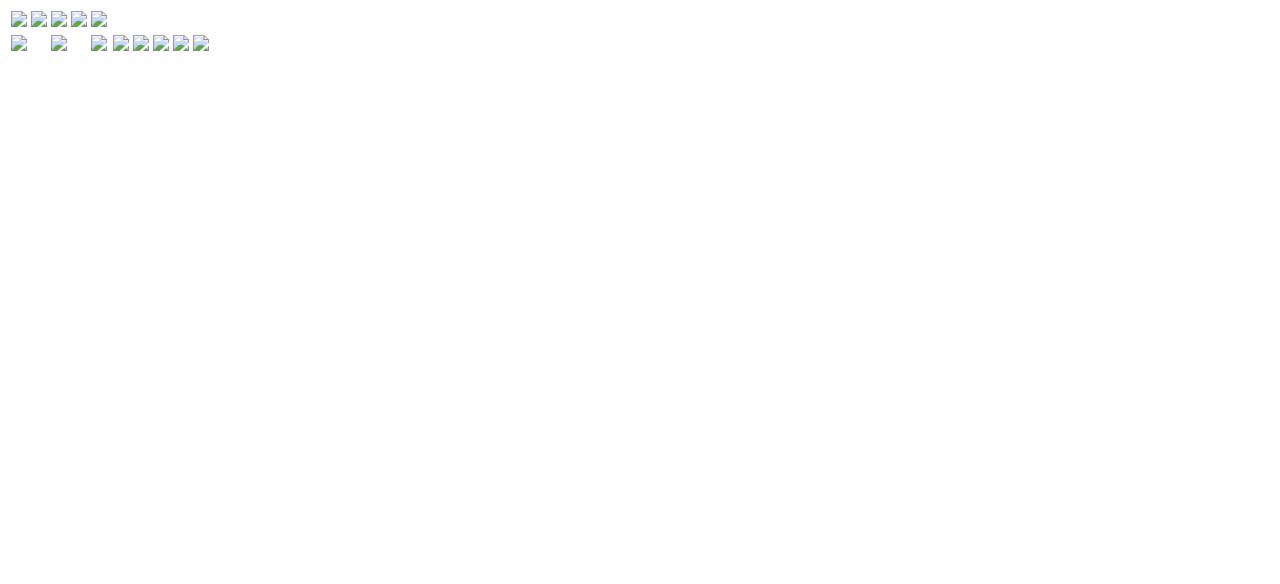
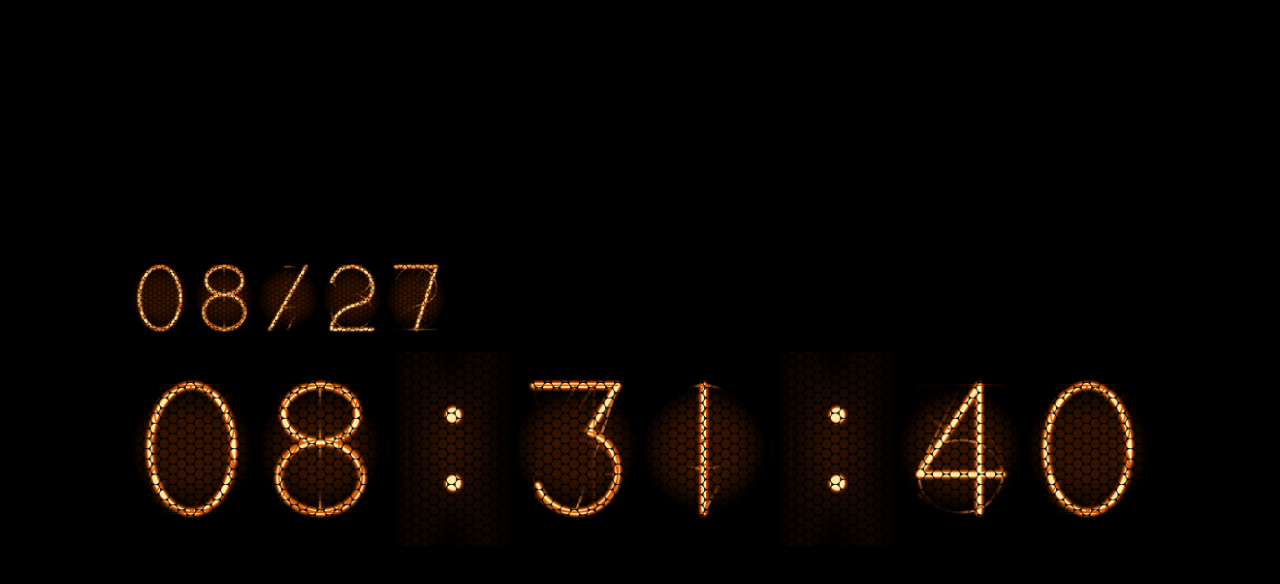
Before and after one commit to higurashi-takuto/Clock, a plain HTML site: page index.html in a window 1280 px wide. Drawn offline with Linux system fonts and the light colour scheme; the site is published under a folder, as on GitHub Pages, so addresses that start at the root find nothing.

Commit message:
fix path

```diff
--- a/assets/js/clock.js
+++ b/assets/js/clock.js
@@ -28,7 +28,7 @@ function split_number(num){
 }
 
 function make_tag(basename){
-	return "<img src=\"/assets/images/" + basename + ".png\">"
+	return "<img src=\"assets/images/" + basename + ".png\">"
 }
 
 function clock(){
--- a/index.html
+++ b/index.html
@@ -3,36 +3,36 @@
 <head>
 	<meta charset="utf-8">
 	<title>Nixie Clock</title>
-	<link rel="stylesheet" type="text/css" href="/assets/css/style.css">
-	<script type="text/javascript" src="/assets/js/cheet.min.js"></script>
-	<script type="text/javascript" src="/assets/js/clock.js"></script>
+	<link rel="stylesheet" type="text/css" href="assets/css/style.css">
+	<script type="text/javascript" src="assets/js/cheet.min.js"></script>
+	<script type="text/javascript" src="assets/js/clock.js"></script>
 </head>
 <body>
 	<table>
 		<tr>
 			<td>
 				<div id="month_ten">
-					<img src="/assets/images/0.png">
+					<img src="assets/images/0.png">
 				</div>
 			</td>
 			<td>
 				<div id="month_one">
-					<img src="/assets/images/0.png">
+					<img src="assets/images/0.png">
 				</div>
 			</td>
 			<td>
 				<div id="slash">
-					<img src="/assets/images/_slash.png">
+					<img src="assets/images/_slash.png">
 				</div>
 			</td>
 			<td>
 				<div id="day_ten">
-					<img src="/assets/images/0.png">
+					<img src="assets/images/0.png">
 				</div>
 			</td>
 			<td>
 				<div id="day_one">
-					<img src="/assets/images/0.png">
+					<img src="assets/images/0.png">
 				</div>
 			</td>
 			<td colspan=11></td>
@@ -40,42 +40,42 @@
 		<tr>
 			<td colspan=2>
 				<div id="hour_ten">
-					<img src="/assets/images/0.png">
+					<img src="assets/images/0.png">
 				</div>
 			</td>
 			<td colspan=2>
 				<div id="hour_one">
-					<img src="/assets/images/0.png">
+					<img src="assets/images/0.png">
 				</div>
 			</td>
 			<td colspan=2>
 				<div id="colon1">
-					<img src="/assets/images/_colon.png">
+					<img src="assets/images/_colon.png">
 				</div>
 			</td>
 			<td colspan=2>
 				<div id="minute_ten">
-					<img src="/assets/images/0.png">
+					<img src="assets/images/0.png">
 				</div>
 			</td>
 			<td colspan=2>
 				<div id="minute_one">
-					<img src="/assets/images/0.png">
+					<img src="assets/images/0.png">
 				</div>
 			</td>
 			<td colspan=2>
 				<div id="colon2">
-					<img src="/assets/images/_colon.png">
+					<img src="assets/images/_colon.png">
 				</div>
 			</td>
 			<td colspan=2>
 				<div id="second_ten">
-					<img src="/assets/images/0.png">
+					<img src="assets/images/0.png">
 				</div>
 			</td>
 			<td colspan=2>
 				<div id="second_one">
-					<img src="/assets/images/0.png">
+					<img src="assets/images/0.png">
 				</div>
 			</td>
 		</tr>
```
Also changed, not shown: 2 other files.
